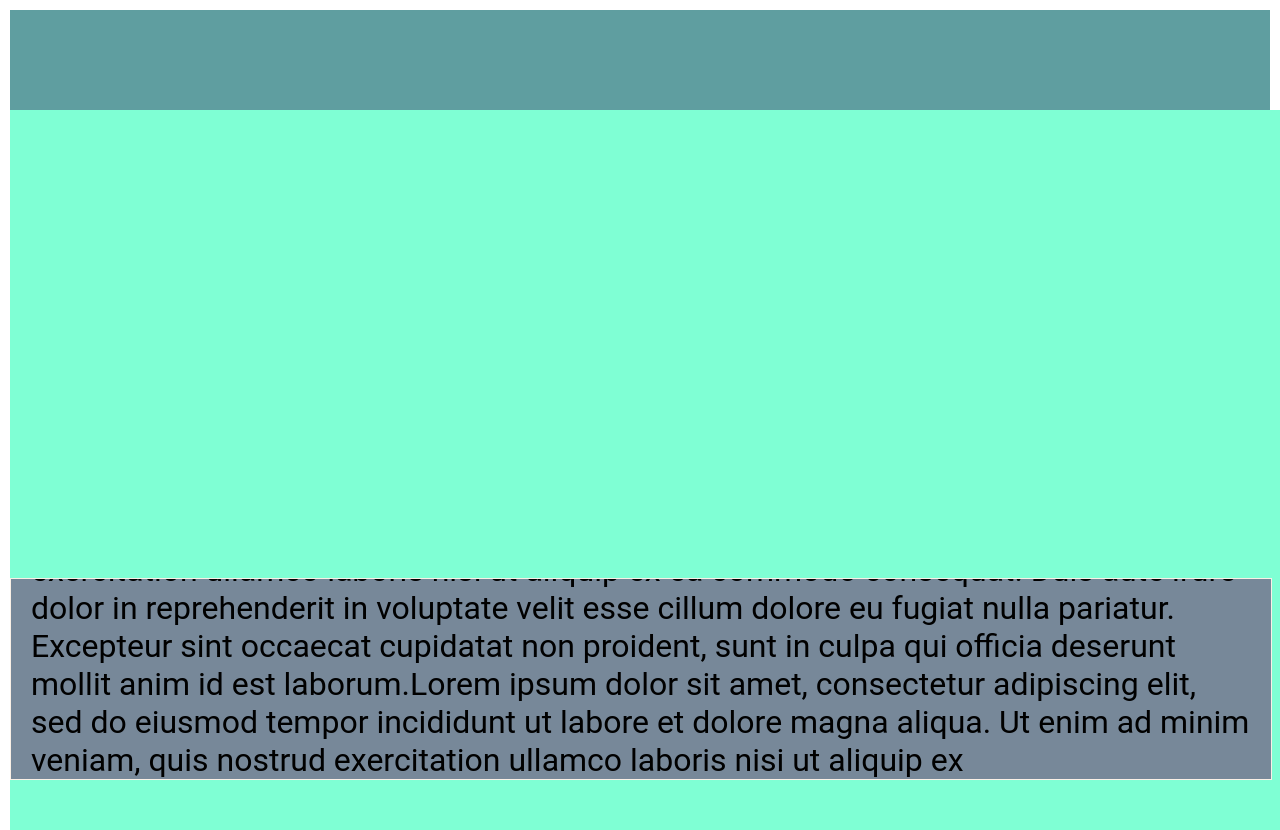
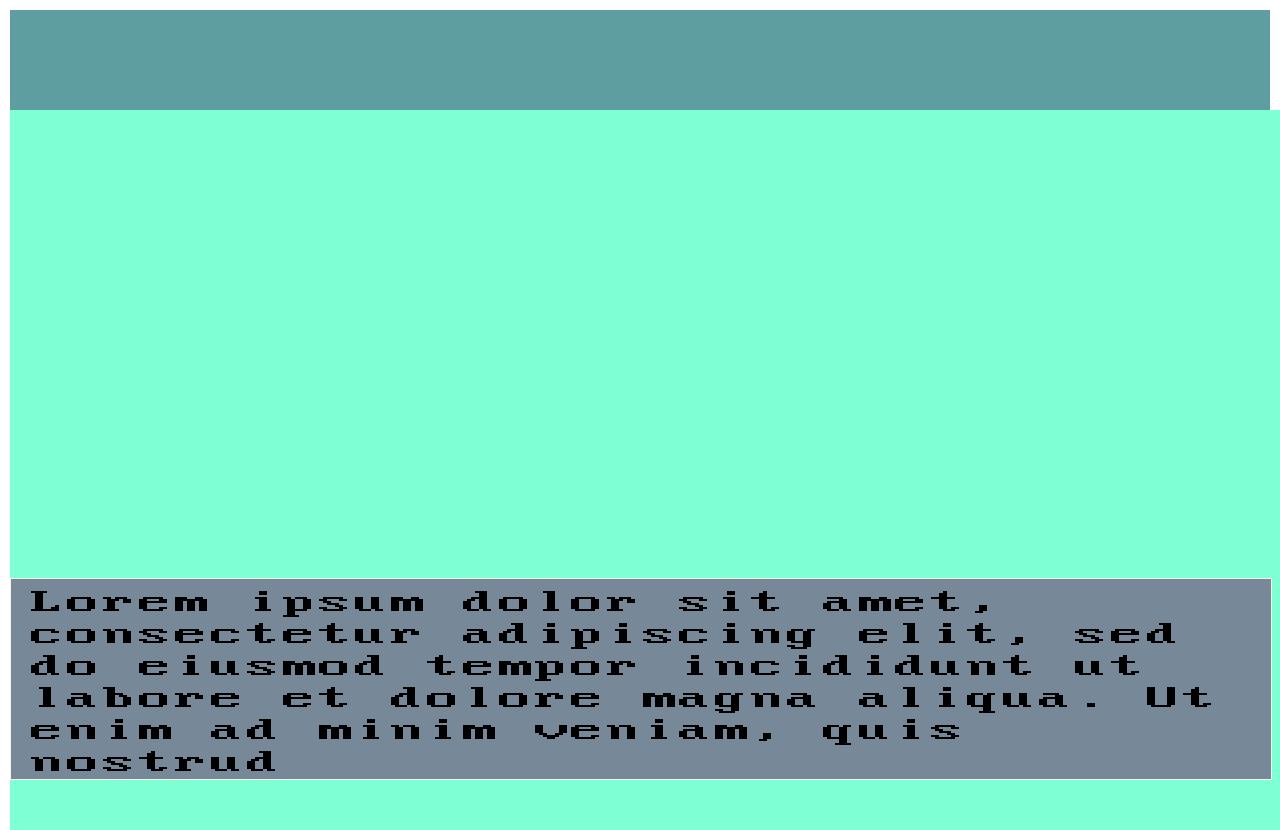
Before and after one commit to pawooten/football-madness-ng, an Angular app: page / in a window 1280 px wide. Shown: the top 830 px of the page. Built offline with nearby package versions, Linux system fonts and the light colour scheme.

Commit message:
Added retro font

```diff
--- a/src/app/components/message-window/message-window.component.css
+++ b/src/app/components/message-window/message-window.component.css
@@ -1,5 +1,4 @@
 * {
-  font-family: 'Roboto', sans-serif;
   font-size:xx-large;
 }
 .outerDiv {
--- a/src/app/components/message-window/message-window.component.ts
+++ b/src/app/components/message-window/message-window.component.ts
@@ -52,7 +52,7 @@
   };
 
   constructor(private messageService: MessageService) {
-    this.wordSpeed = this.messageService.fastForwardMessageWordSpeed; //messageWordSpeed;
+    this.wordSpeed = this.messageService.messageWordSpeed;
     this.wordSeparator = this.messageService.messageWordSeparator;
     this.message$ = this.messageSubject.asObservable();
     this.messageService.message$.subscribe(this.observer);
--- a/src/styles.css
+++ b/src/styles.css
@@ -1 +1,7 @@
-/* You can add global styles to this file, and also import other style files */
+@font-face {
+  font-family: "Web437 IBM VGA 9x16-2x";
+  src: url(../src/assets/fonts/Web437_IBM_VGA_9x16-2x.woff);
+}
+* {
+  font-family: "Web437 IBM VGA 9x16-2x";
+}
```
Also changed, not shown: src/assets/fonts/Web437_IBM_VGA_9x16-2x.woff (added).
